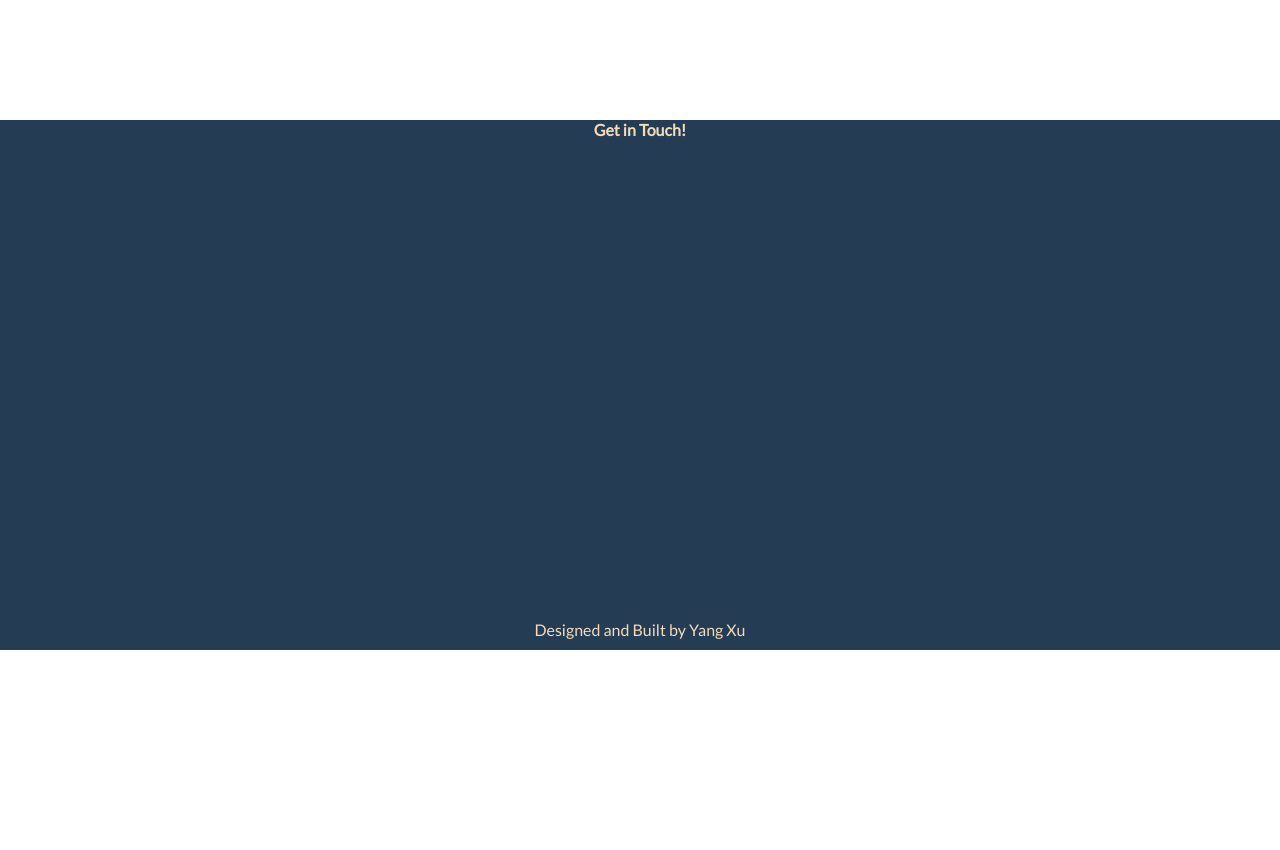
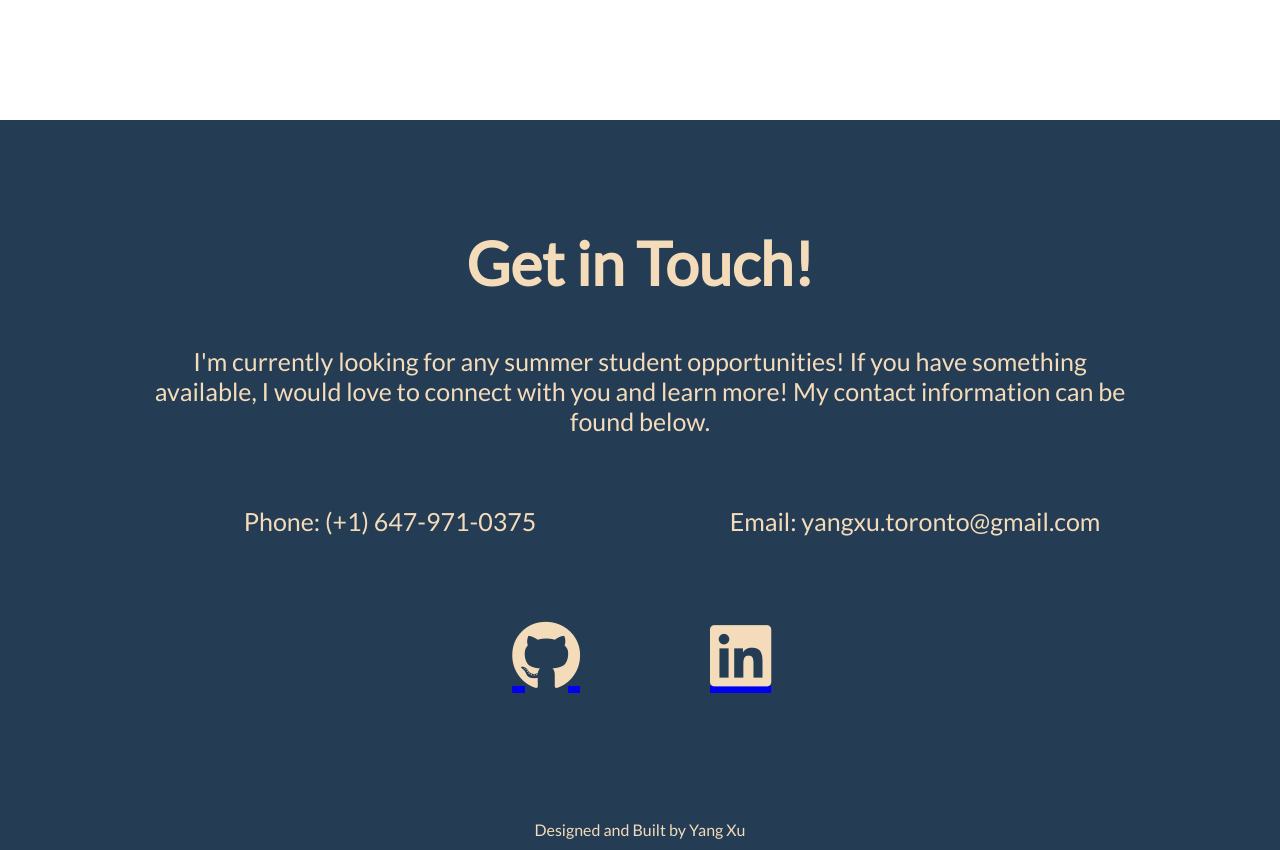
Before and after one commit to YangXu-0/personal-website, a React (Create React App) app: page / in a window 1280 px wide. Shown: the part 1880-2730 px from the top of the page. Before the commit the page ends 2530 px from the top, so only its background shows below. Built offline with nearby package versions, Linux system fonts and the light colour scheme.

Commit message:
formatted contact section

```diff
--- a/src/App.css
+++ b/src/App.css
@@ -1,3 +1,5 @@
+@import './Components/colors.css';
+
 * {
   margin: 0;
   padding: 0;
@@ -8,12 +10,6 @@
   background: transparent;
 
   font-family: 'Lato', sans-serif;
-}
-
-:root {
-  --panel-bg-color: #243c54;
-  --panel-txt-color: #f4dcbb;
-  --normal-txt-color: #243c54;
 }
 
 .App {
@@ -29,7 +25,7 @@
 main {
   display: grid;
   grid-template-columns: 100%;
-  grid-template-rows: 100vh 800px 400px 500px 30px;
+  grid-template-rows: 100vh 800px 400px 700px 30px;
   grid-template-areas:
   "top1"
   "about"
--- a/src/App.js
+++ b/src/App.js
@@ -1,6 +1,7 @@
 import './App.css';
 import Top from './Components/top.js';
 import About from './Components/about.js';
+import Contact from './Components/contact.js';
 
 function App() {
   return (
@@ -29,7 +30,7 @@ function App() {
           </section>
 
           <section id="Contact">
-            <h3>Get in Touch!</h3>
+            <Contact />
           </section>
 
           <section id="Credits">
--- a/src/Components/about.css
+++ b/src/Components/about.css
@@ -27,7 +27,7 @@
 
 #about-body {
     grid-area: text;
-    display: flex-end;
+    display: flex;
 
     align-items: flex-start;
     font-size: 25px;
--- /dev/null
+++ b/src/Components/colors.css
@@ -0,0 +1,5 @@
+:root {
+    --panel-bg-color: #243c54;
+    --panel-txt-color: #f4dcbb;
+    --normal-txt-color: #243c54;
+  }
--- /dev/null
+++ b/src/Components/contact.css
@@ -0,0 +1,81 @@
+@import './colors.css';
+
+
+#contact-container {
+    font-family: 'Lato', 'sans-serif';
+
+    display: grid;
+    grid-template-columns: 1fr 500px 500px 1fr;
+    grid-template-rows: 0.35fr 200px 100px 100px 200px 1fr;
+    grid-template-areas:
+        ". . . ."
+        ". Title Title ."
+        ". pls pls ."
+        ". Phone Email ."
+        ". Github Linkedin ."
+        ". . . .";
+
+    height: 100%;
+    width: 100vw;
+    text-align: center;
+}
+
+#title {
+    grid-area: Title;
+    display: flex;
+    align-items: center;
+    justify-content: center;
+    padding-top: 35px;
+
+    font-size: 60px;
+    font-weight: bold;
+}
+
+#job {
+    grid-area: pls;
+    font-size: 25px;
+}
+
+#phone {
+    grid-area: Phone;
+    display: flex;
+    align-items: center;
+    justify-content: center;
+    padding-top: 50px;
+
+    font-size: 25px;
+}
+
+#email {
+    grid-area: Email;
+    display: flex;
+    align-items: center;
+    justify-content: center;
+    padding-left: 50px;
+    padding-top: 50px;
+
+    font-size: 25px;
+}
+
+#github {
+    grid-area: Github;
+    display: flex;
+    align-items: center;
+    justify-content: flex-end;
+    padding-right: 60px;
+    padding-top: 20px;
+}
+
+#linkedin {
+    grid-area: Linkedin;
+    display: flex;
+    align-items: center;
+    justify-content: flex-start;
+    padding-left: 70px;
+    padding-top: 20px;
+}
+
+.favicons {
+    font-size: 70px;
+    color: var(--panel-txt-color);
+}
--- /dev/null
+++ b/src/Components/contact.js
@@ -0,0 +1,20 @@
+import './contact.css';
+
+function Contact(props) {
+    return (
+        <div id="contact-container">
+            <link rel="stylesheet" href="https://use.fontawesome.com/releases/v5.6.1/css/all.css"></link>
+
+            <p id="title">Get in Touch!</p>
+            <p id="job">I'm currently looking for any summer student opportunities!
+            If you have something available, I would love to connect with you and learn more!
+            My contact information can be found below.</p>
+            <p id="phone">Phone: (+1) 647-971-0375</p>
+            <p id="email">Email: yangxu.toronto@gmail.com</p>
+            <a href="https://www.github.com/YangXu-0" id="github"><i class="fab fa-github favicons"></i></a>
+            <a href="https://www.linkedin.com/in/yang-xu-link/" id="linkedin"><i class="fab fa-linkedin favicons"></i></a>
+        </div>
+    );
+}
+
+export default Contact;
```
